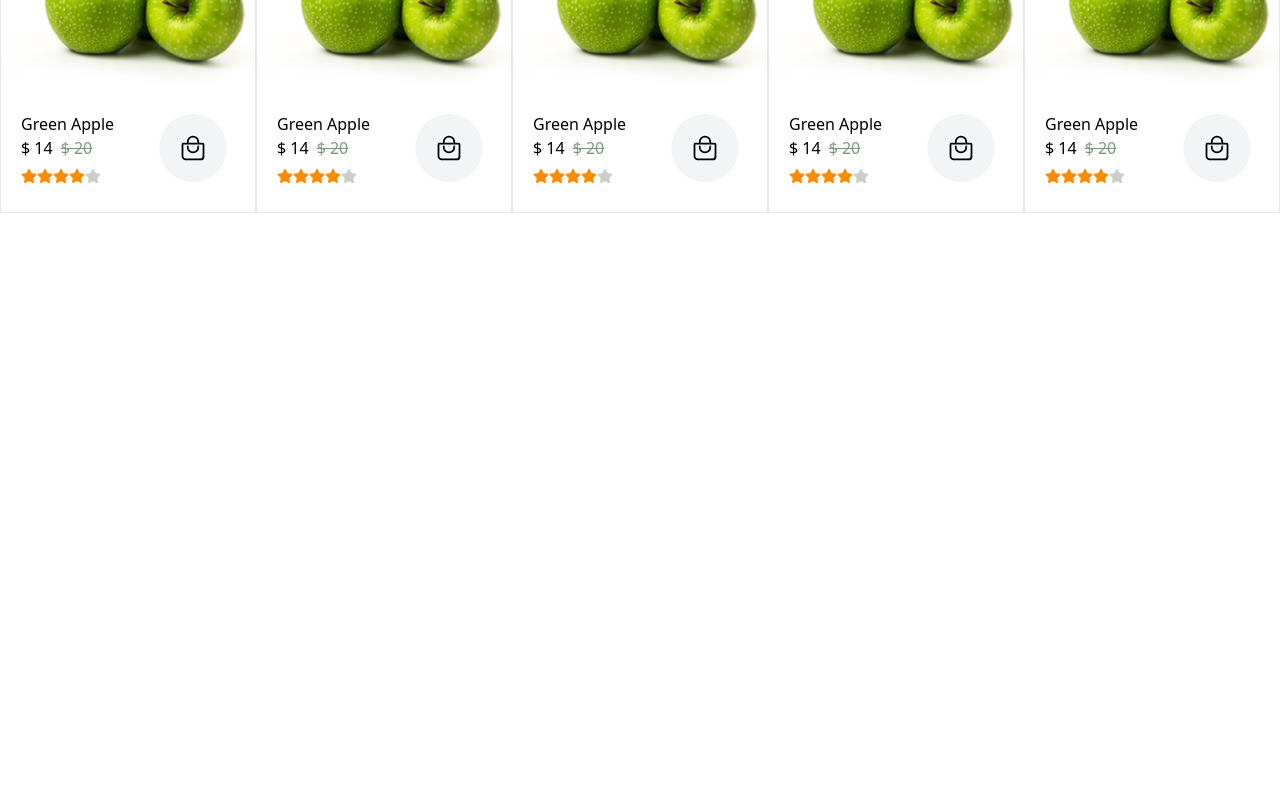
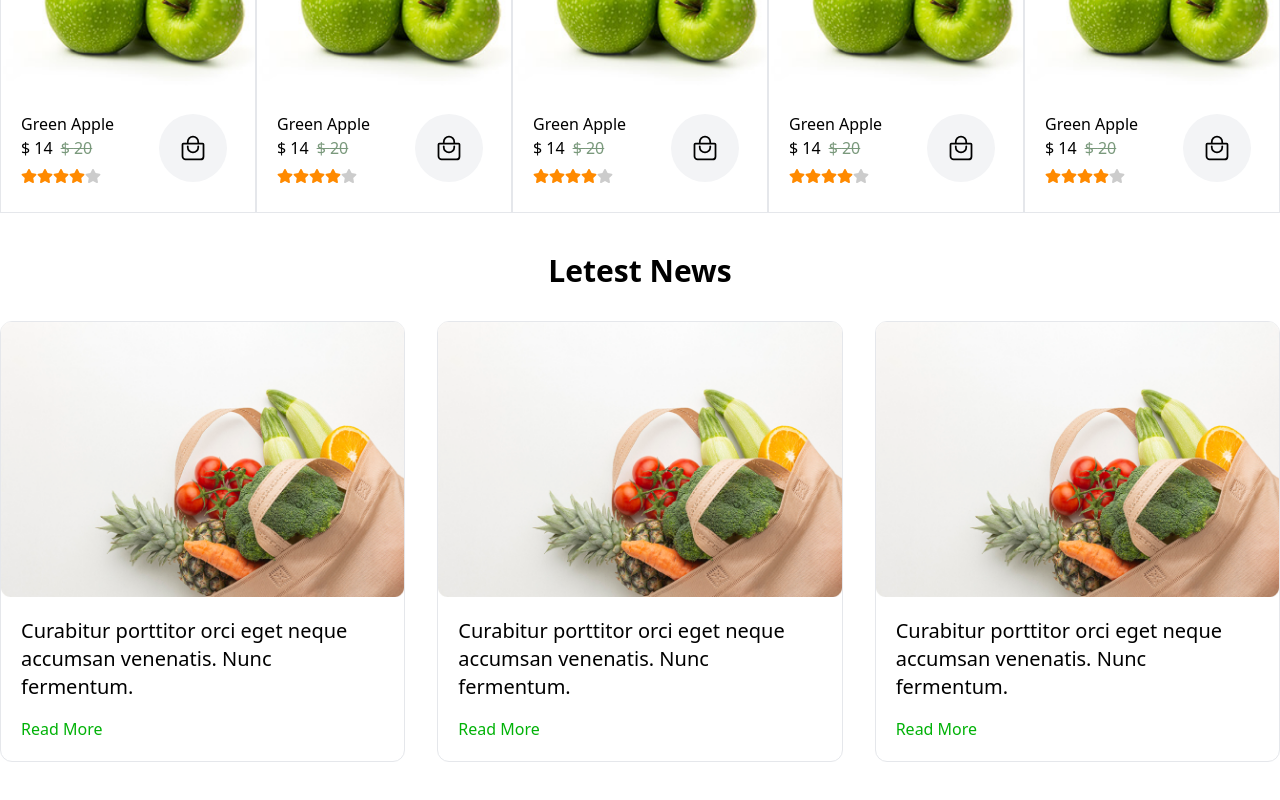
Before and after one commit to patharharsh/e-mart, a Next.js app: page / in a window 1280 px wide. Shown: the part 2069-2869 px from the top of the page. Before the commit the page ends 2282 px from the top, so only its background shows below. Built offline with nearby package versions, Linux system fonts and the light colour scheme.

Commit message:
latest news section added

```diff
--- a/package.json
+++ b/package.json
@@ -9,6 +9,7 @@
     "lint": "next lint"
   },
   "dependencies": {
+    "classnames": "^2.5.1",
     "mongoose": "^7.6.2",
     "next": "14.1.3",
     "react": "^18",
--- a/src/app/page.tsx
+++ b/src/app/page.tsx
@@ -1,5 +1,6 @@
 import FeatureSection from "@/sections/FeatureSection";
 import HeroSection from "@/sections/HeroSection";
+import LatestNews from "@/sections/LatestNews";
 import PopularCategories from "@/sections/PopularCategories";
 import PopularProducts from "@/sections/PopularProducts";
 
@@ -10,6 +11,7 @@ export default function Home() {
     <FeatureSection />
     <PopularCategories />
     <PopularProducts />
+    <LatestNews />
    </>
   );
 }
--- /dev/null
+++ b/src/components/NewsCard.tsx
@@ -0,0 +1,18 @@
+import Link from 'next/link'
+import React from 'react'
+
+const NewsCard = () => {
+  return (
+    <div className='hover:shadow-xl border border-1 rounded-xl group'>
+      <div>
+        <img src="/bannar2.png" className='w-full' alt="news img" />
+      </div>
+      <div className='p-5'>
+        <h1 className='group-hover:text-[#00B207] text-xl mb-4'>Curabitur porttitor orci eget neque accumsan venenatis. Nunc fermentum.</h1>
+        <Link className='text-[#00B207]' href={'/'}>Read More </Link>
+      </div>
+    </div>
+  )
+}
+
+export default NewsCard
--- a/src/components/SectionTitle.tsx
+++ b/src/components/SectionTitle.tsx
@@ -1,20 +1,34 @@
-import Link from 'next/link'
-import React from 'react'
+import classNames from "classnames";
+import Link from "next/link";
+import React from "react";
 
 interface SectionTitleProps {
-    title : string
-    isViewAll?: boolean
-    viewAllPath?: string
-    align?: "left"| "center" | "right"
+  title: string;
+  isViewAll?: boolean;
+  viewAllPath?: string;
+  align?: "left" | "center" | "right";
 }
 
-const SectionTitle = ({title, isViewAll=false, viewAllPath, align="left"}:SectionTitleProps) => {
+const SectionTitle = ({
+  title,
+  isViewAll = false,
+  viewAllPath,
+  align = "left",
+}: SectionTitleProps) => {
+  const titleClasses = classNames("flex items-center mb-8 ", {
+    "justify-center": align === "center",
+    "justify-between": align !== "center",
+  });
   return (
-    <div className='flex items-center justify-between mb-8'>
-      <h1 className={`text-3xl font-semibold leading-9 text-${align}`}>{title}</h1>
-      {isViewAll && <Link className='text-[#00B207]' href={viewAllPath ?? '/'}>View All</Link>}
+    <div className={titleClasses}>
+      <h1 className={`text-3xl font-semibold  leading-9`}>{title}</h1>
+      {isViewAll && (
+        <Link className="text-[#00B207]" href={viewAllPath ?? "/"}>
+          View All
+        </Link>
+      )}
     </div>
-  )
-}
+  );
+};
 
-export default SectionTitle
+export default SectionTitle;
--- /dev/null
+++ b/src/sections/LatestNews.tsx
@@ -0,0 +1,18 @@
+import NewsCard from "@/components/NewsCard";
+import SectionTitle from "@/components/SectionTitle";
+import React from "react";
+
+const LatestNews = () => {
+  return (
+    <div className="container mx-auto my-10 ">
+      <SectionTitle title="Letest News" align="center" />
+      <div className="grid grid-cols-2 md:grid-cols-3  gap-8">
+        <NewsCard />
+        <NewsCard />
+        <NewsCard />
+      </div>
+    </div>
+  );
+};
+
+export default LatestNews;
```
Also changed, not shown: 1 other file (tests, documents, lock files or other folders).
